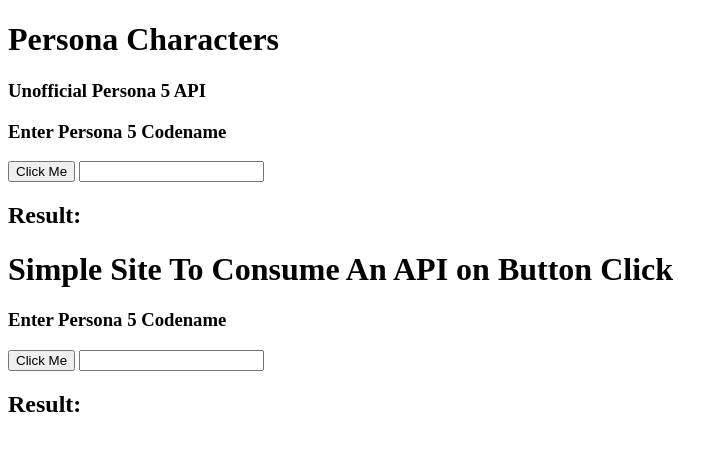
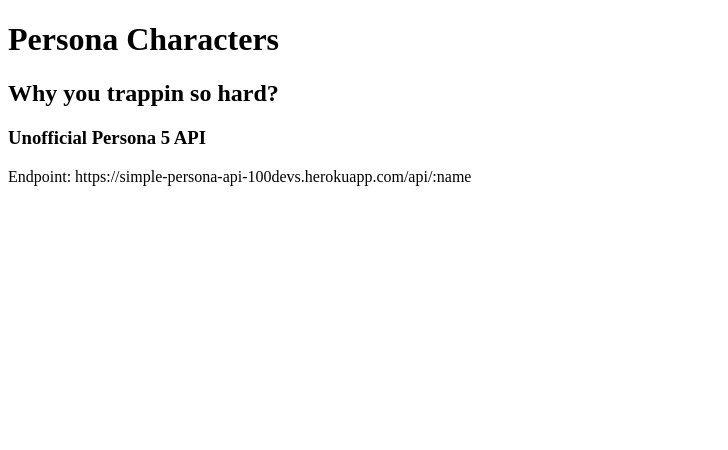
Before and after one commit to AJ-Holland/express-api-persona, a website: page index.html in a window 1280 px wide. Shown: the whole page, without its empty margins (0-728 px from the left). Drawn offline with Linux system fonts and the light colour scheme.

Commit message:
fixed index.html

```diff
--- a/index.html
+++ b/index.html
@@ -6,25 +6,12 @@
     </head>
     <body>
         <h1>Persona Characters</h1>
+        <h2>Why you trappin so hard?</h2>
         <h3>Unofficial Persona 5 API</h3>
-        <h3>Enter Persona 5 Codename</h3>
-        <button>Click Me</button>
-        <input type="text">
-        <h2>Result: </h2>
+        <span>Endpoint: https://simple-persona-api-100devs.herokuapp.com/api/:name</span>
 
 
     <script src="main.js"></script>
 
     </body>
 </html>
-
-<body>
-    <h1>Simple Site To Consume An API on Button Click</h1>
-    <h3>Enter Persona 5 Codename</h3>
-    <button>Click Me</button>
-    <input type="text">
-    <h2>Result: </h2>
-
-    <script src='js/main.js'></script>
-</body>
-</html>
```
